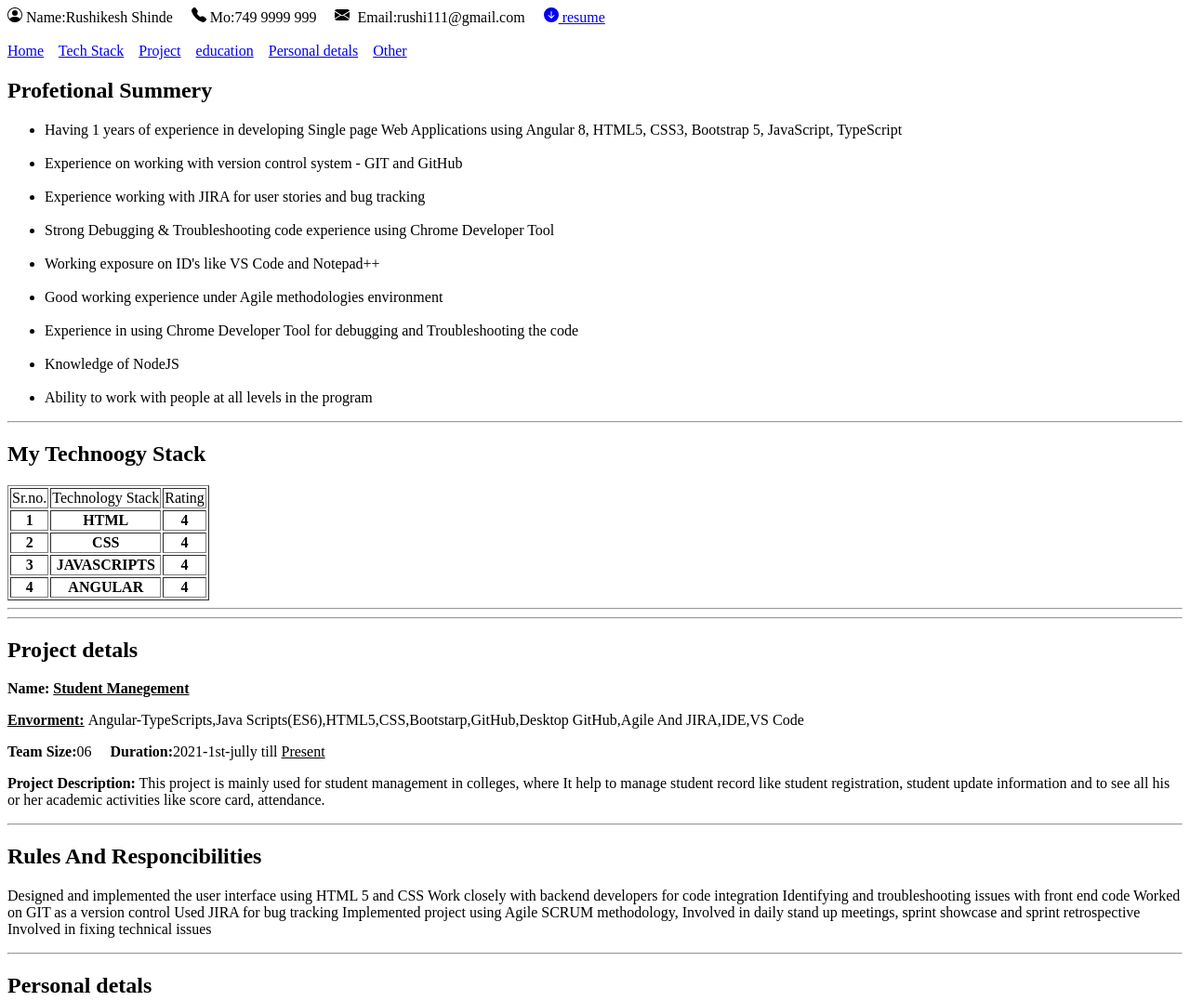
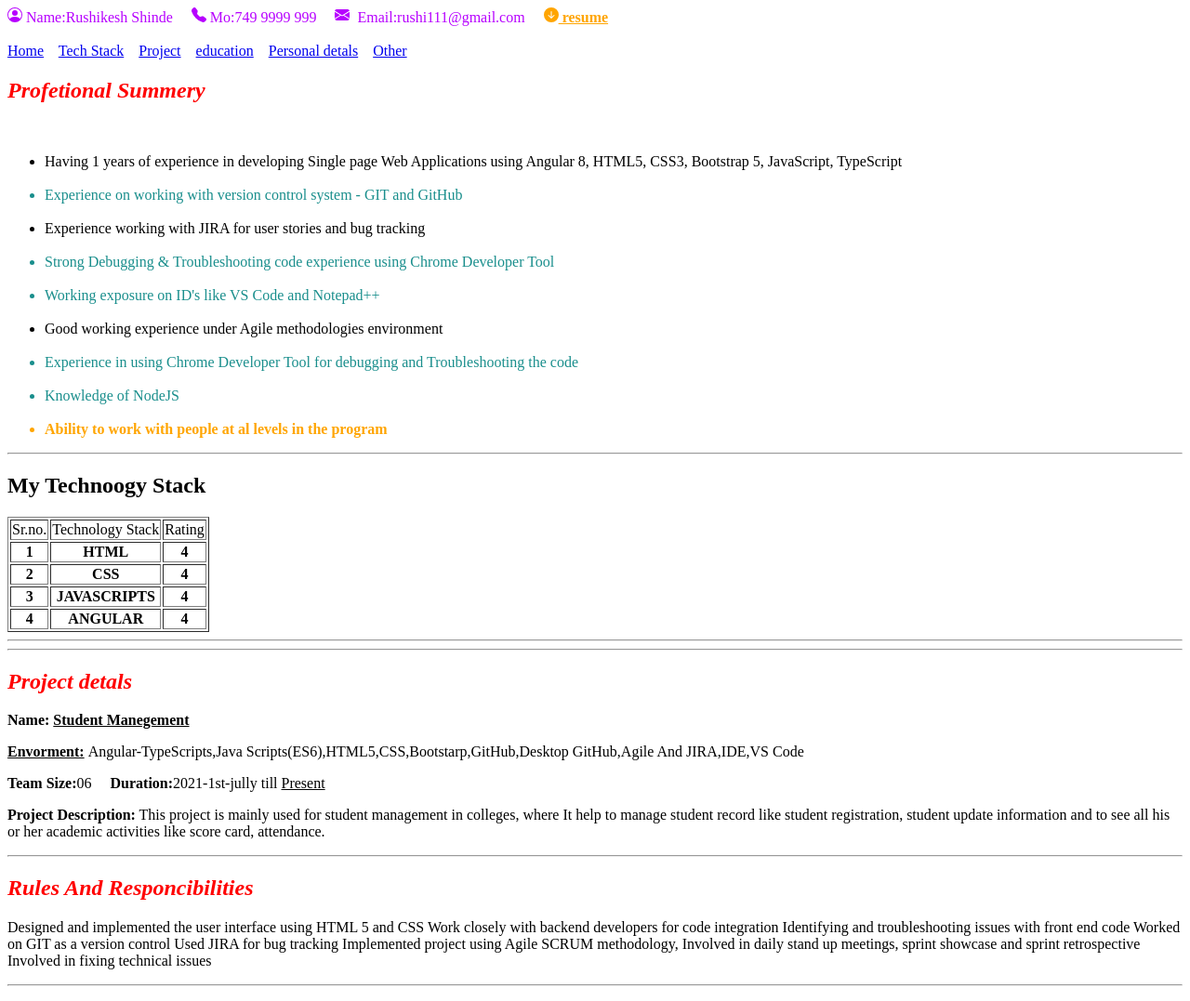
Before and after one commit to RushiShindePatil/My-Profile, a plain HTML site: page index.html in a window 1280 px wide. Shown: the top 1077 px of the page at 93% size. Drawn offline with Linux system fonts and the light colour scheme.

Commit message:
Css Applay
Css Applay

```diff
--- a/index.html
+++ b/index.html
@@ -1,14 +1,33 @@
 <!DOCTYPE html>
 <html lang="en">
-  <head>
+   <head>
     <meta charset="UTF-8" />
     <meta name="viewport" content="width=device-width, initial-scale=1.0" />
     <title>My Profile</title>
     <link rel="shortcut icon" href="favicon.ico" type="image/x-icon">
+    <style>
+      #resume{
+        color: orange;
+        font-weight: bolder;
+      }
+      .line{
+        color: rgb(25, 142, 140);
+      }
+      .header{
+        color: rgb(183, 0, 255);
+      }
+      .heading{
+        color: red;
+        font-style: italic;
+      }
+
+
+
+    </style>
   </head>
   <body>
     <!-- Header section -->
-    <header>
+    <header class="header">
       <svg
         xmlns="http://www.w3.org/2000/svg"
         width="16"
@@ -50,7 +69,7 @@
         /></svg
       >&nbsp; Email:rushi111@gmail.com &nbsp;&nbsp;&nbsp;
 
-      <a href="assets/vikas resume.pdf" download="">
+      <a href="assets/vikas resume.pdf" download="" id="resume">
         <svg xmlns="http://www.w3.org/2000/svg" width="16" height="16" fill="currentColor" class="bi bi-arrow-down-circle-fill" viewBox="0 0 16 16">
           <path d="M16 8A8 8 0 1 1 0 8a8 8 0 0 1 16 0M8.5 4.5a.5.5 0 0 0-1 0v5.793L5.354 8.146a.5.5 0 1 0-.708.708l3 3a.5.5 0 0 0 .708 0l3-3a.5.5 0 0 0-.708-.708L8.5 10.293z"/>
         </svg>
@@ -70,7 +89,7 @@
 
 
     <!-- Main Section -->
-    <h2>Profetional Summery &nbsp; &nbsp;&nbsp;  </h2>
+    <h2 class="heading">Profetional Summery</h2>&nbsp; &nbsp;&nbsp;
 
     <section id="#home">
       <ul>
@@ -78,23 +97,23 @@
         using Angular 8, HTML5, CSS3, Bootstrap 5, JavaScript, TypeScript
   </li>
       <br />
-     <li>  Experience on working with version control system - GIT and GitHub</li>
+     <li class="line">  Experience on working with version control system - GIT and GitHub</li>
       <br />
      <li> Experience working with JIRA for user stories and bug tracking</li>
       <br />
-      <li> Strong Debugging & Troubleshooting code experience using Chrome
+      <li class="line"> Strong Debugging & Troubleshooting code experience using Chrome
         Developer Tool</li>
       <br />
-      <li> Working exposure on ID's like VS Code and Notepad++</li>
+      <li class="line"> Working exposure on ID's like VS Code and Notepad++</li>
       <br />
       <li>Good working experience under Agile methodologies environment</li>
       <br />
-      <li> Experience in using Chrome Developer Tool for debugging and
+      <li class="line"> Experience in using Chrome Developer Tool for debugging and
         Troubleshooting the code</li>
       <br />
-      <li>Knowledge of NodeJS</li>
+      <li class="line">Knowledge of NodeJS</li>
       <br />
-      <li>Ability to work with people at all levels in the program</li>
+      <li id="resume">Ability to work with people at al levels in the program</li>
     </ul>
     </section>
     <hr>
@@ -130,14 +149,14 @@
       <hr>
       </section>
       <hr>
-      <h2>Project detals</h2>
+      <h2 class="heading">Project detals</h2>
       <section id="Project">
       <p><b>Name: <u>Student Manegement</u></b></p>
       <p><b><u>Envorment:</u> </b>Angular-TypeScripts,Java Scripts(ES6),HTML5,CSS,Bootstarp,GitHub,Desktop GitHub,Agile And JIRA,IDE,VS Code</p>
       <b>Team Size:</b>06  &nbsp;&nbsp;&nbsp;&nbsp;<b>Duration:</b>2021-1st-jully till <u>Present</u>
       <p><b>Project Description:</b> This project is mainly used for student management in colleges, where It help to manage student record like student registration, student update information and to see all his or her academic activities like score card, attendance.</p>
     <hr>
-    <h2>Rules And Responcibilities</h2>
+    <h2 class="heading">Rules And Responcibilities</h2>
     <p>
       Designed and implemented the user interface using HTML 5 and CSS
 
@@ -152,7 +171,7 @@ Implemented project using Agile SCRUM methodology, Involved in daily stand up me
    </section>
    <hr>
    <section id="education">
-    <h2>Personal detals</h2>
+    <h2 class="heading">Personal detals</h2>
     <table border="black">
       <thead>
           <tr>
@@ -183,12 +202,12 @@ Implemented project using Agile SCRUM methodology, Involved in daily stand up me
   </table>
    </section>
    <hr>
-   <h2>about me</h2>
+   <h2 class="heading">about me</h2>
    <section id="Personal detals">
        <p> i am Rushikesh Shinde I am a skilled front-end developer experienced in creating visually stunning and user-friendly websites and applications. I use UI/UX design principles to deliver high-quality products that meet client expectations.
         As a passionate front-end developer, I design and develop complex interfaces with expertise in React and Vue. </p>
    </section>
-   <h2>Other Informetion</h2>
+   <h2 class="heading">Other Informetion</h2>
    <section id="Other">
 
 
```
